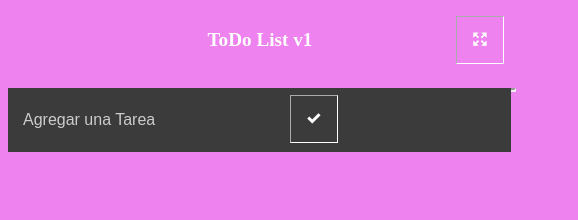
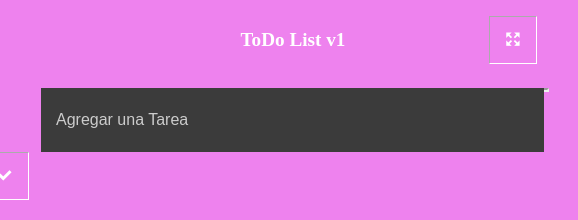
Before and after one commit to FrancoCalizaya/tp2v1, a plain HTML site: page index.html in a window 390 px wide. Shown: the whole page, 578 px wide, since content can reach past the window. Drawn offline with Linux system fonts and the light colour scheme; files whose address does not match are found by name.

Commit message:
Add files via upload

```diff
--- a/css/style.scss
+++ b/css/style.scss
@@ -221,12 +221,12 @@ body {
     /* For mobile phones: */
     body {
         background-color: violet;
-      width: 100%;
+         width: 100%;
+         min-width: 570px;
     }
 
     .addFixed {
-        position: absolute;
-        top: 7px;
-        right: 60px;
+        position: relative;
+        top: 0px;
     }
   }
```
Also changed, not shown: css/style.css, 1 other file.
